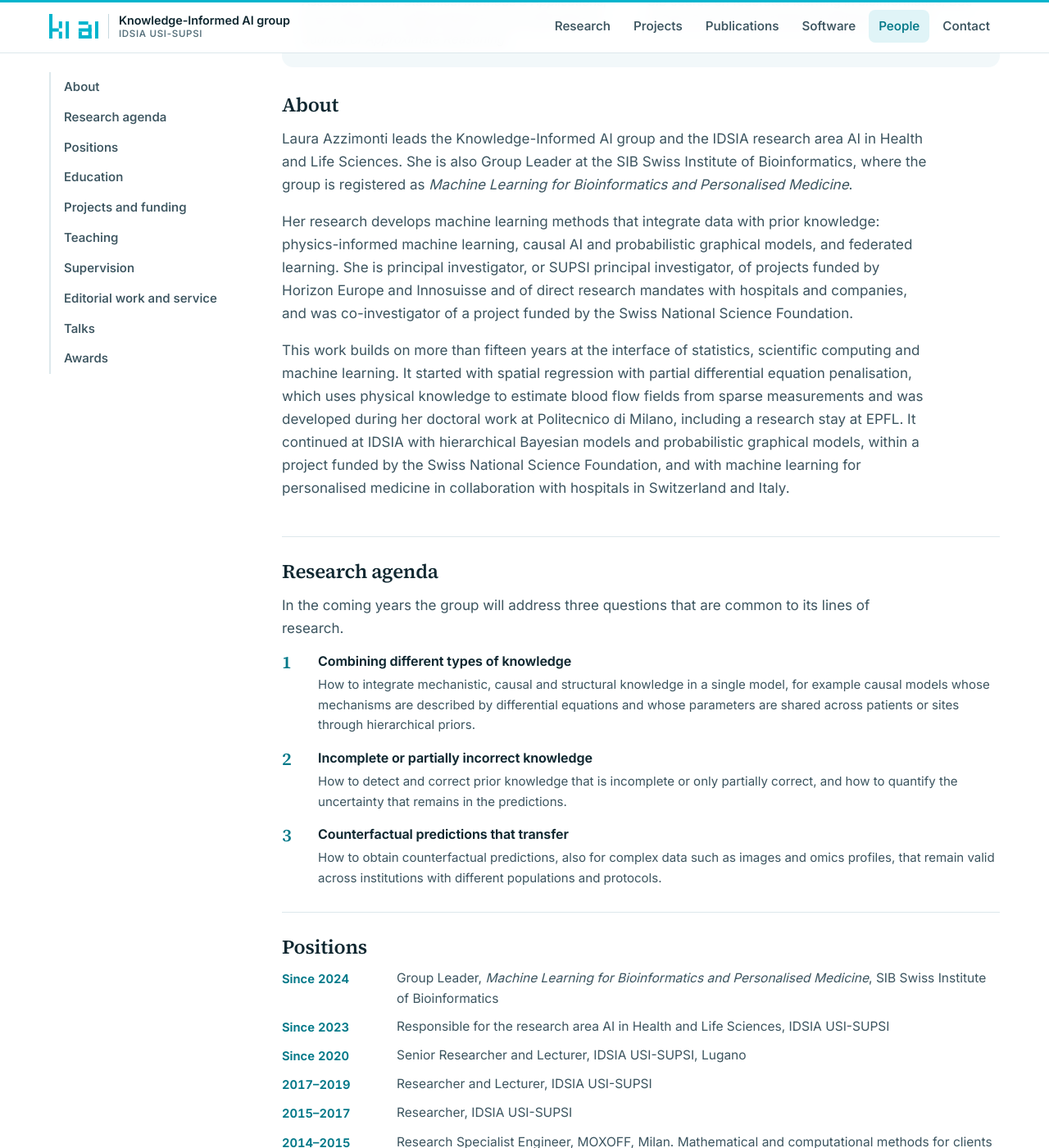
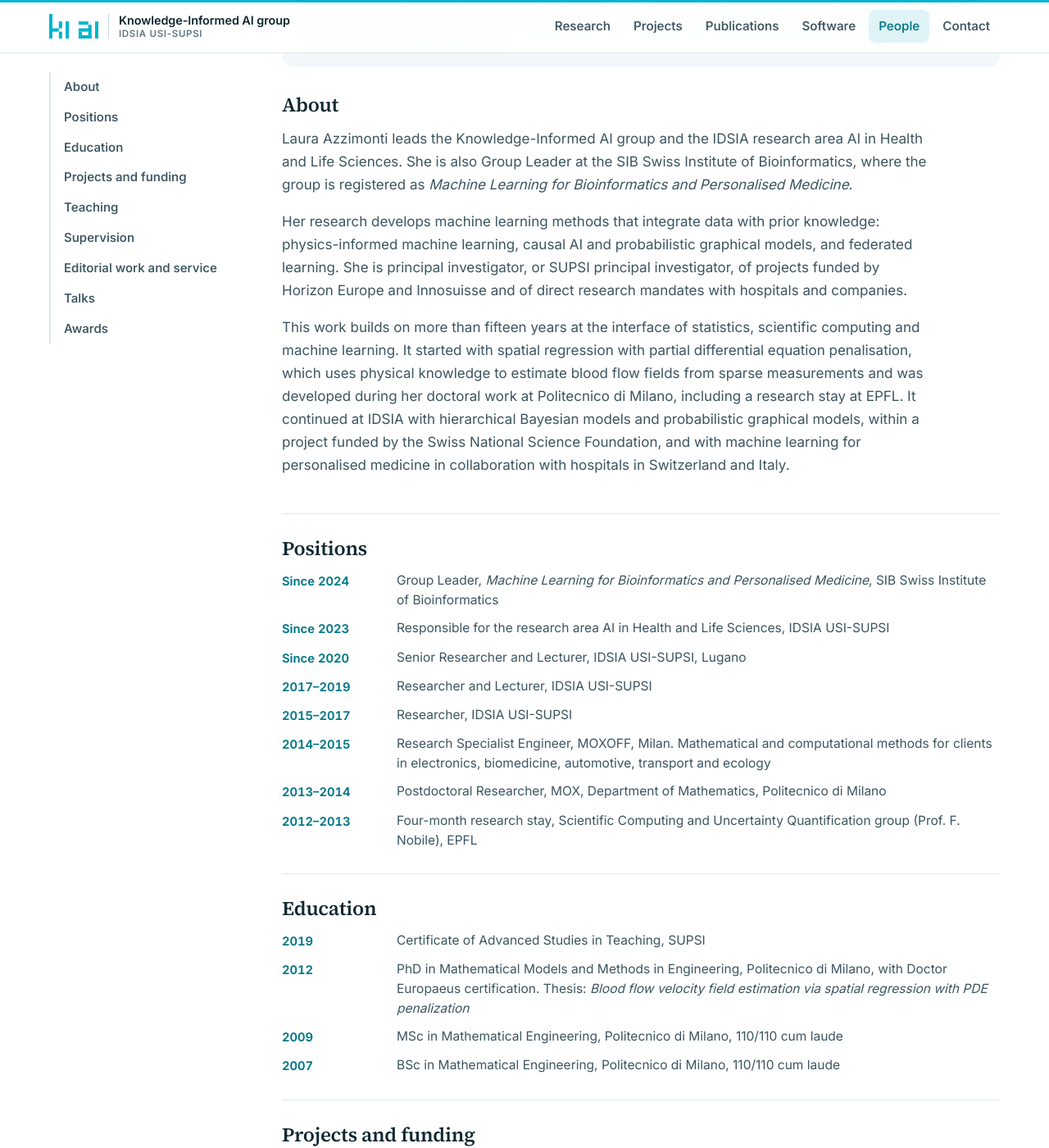
Before and after one commit to kiai-idsia/kiai-idsia.github.io, a Jekyll site: the page built from people/laura-azzimonti.html, in a window 1280 px wide and 1400 px high, scrolled down 625 px. Shown: the whole window at 82% size. Built offline with Jekyll 4.4.1, drawn with Linux system fonts in a browser that asks for light colours; some of the changed text lies outside the part shown.

Commit message:
Tolta la Research agenda, corretto il ruolo nel progetto SNSF

```diff
--- a/_data/past_projects.yml
+++ b/_data/past_projects.yml
@@ -54,8 +54,7 @@
   lines: [causal]
   domains: []
   summary: >-
-    Hierarchical Bayesian estimation of the parameters of Bayesian networks
-    (co-investigator).
+    Hierarchical Bayesian estimation of the parameters of Bayesian networks.
 
 - title: Data mining for public statistics
   years: 2016
--- a/people/laura-azzimonti.html
+++ b/people/laura-azzimonti.html
@@ -31,7 +31,6 @@ layout: default
   <nav class="profile-nav" aria-label="On this page">
     <ul>
       <li><a href="#about">About</a></li>
-      <li><a href="#agenda">Research agenda</a></li>
       <li><a href="#positions">Positions</a></li>
       <li><a href="#education">Education</a></li>
       <li><a href="#funding">Projects and funding</a></li>
@@ -57,27 +56,8 @@ layout: default
     <section id="about" class="cv-section">
       <h2>About</h2>
       <p>Laura Azzimonti leads the Knowledge-Informed AI group and the IDSIA research area AI in Health and Life Sciences. She is also Group Leader at the SIB Swiss Institute of Bioinformatics, where the group is registered as <em>Machine Learning for Bioinformatics and Personalised Medicine</em>.</p>
-      <p>Her research develops machine learning methods that integrate data with prior knowledge: physics-informed machine learning, causal AI and probabilistic graphical models, and federated learning. She is principal investigator, or SUPSI principal investigator, of projects funded by Horizon Europe and Innosuisse and of direct research mandates with hospitals and companies, and was co-investigator of a project funded by the Swiss National Science Foundation.</p>
+      <p>Her research develops machine learning methods that integrate data with prior knowledge: physics-informed machine learning, causal AI and probabilistic graphical models, and federated learning. She is principal investigator, or SUPSI principal investigator, of projects funded by Horizon Europe and Innosuisse and of direct research mandates with hospitals and companies.</p>
       <p>This work builds on more than fifteen years at the interface of statistics, scientific computing and machine learning. It started with spatial regression with partial differential equation penalisation, which uses physical knowledge to estimate blood flow fields from sparse measurements and was developed during her doctoral work at Politecnico di Milano, including a research stay at EPFL. It continued at IDSIA with hierarchical Bayesian models and probabilistic graphical models, within a project funded by the Swiss National Science Foundation, and with machine learning for personalised medicine in collaboration with hospitals in Switzerland and Italy.</p>
-    </section>
-
-    <section id="agenda" class="cv-section">
-      <h2>Research agenda</h2>
-      <p>In the coming years the group will address three questions that are common to its lines of research.</p>
-      <ol class="agenda agenda-profile">
-        <li>
-          <h3>Combining different types of knowledge</h3>
-          <p>How to integrate mechanistic, causal and structural knowledge in a single model, for example causal models whose mechanisms are described by differential equations and whose parameters are shared across patients or sites through hierarchical priors.</p>
-        </li>
-        <li>
-          <h3>Incomplete or partially incorrect knowledge</h3>
-          <p>How to detect and correct prior knowledge that is incomplete or only partially correct, and how to quantify the uncertainty that remains in the predictions.</p>
-        </li>
-        <li>
-          <h3>Counterfactual predictions that transfer</h3>
-          <p>How to obtain counterfactual predictions, also for complex data such as images and omics profiles, that remain valid across institutions with different populations and protocols.</p>
-        </li>
-      </ol>
     </section>
 
     <section id="positions" class="cv-section">
@@ -117,7 +97,6 @@ layout: default
         <dt>2021&ndash;2022</dt><dd><a href="{{ '/projects/k-clier/' | relative_url }}">CLIER and K-CLIER</a>, with EOC (2022 follow-up as direct mandate). PI</dd>
         <dt>2018&ndash;2022</dt><dd>Direct mandates with a major Swiss bank on client analytics and natural language processing (2018&ndash;2021). PI. Organisational manager of the collaboration in 2019&ndash;2020, coordinating twenty SUPSI researchers in six sub-projects, and responsible for the collaboration in 2020&ndash;2022</dd>
         <dt>2018</dt><dd>ALBIS, risk-based surveillance of invasive mosquitoes, SUPSI. Applicant and co-investigator</dd>
-        <dt>2016&ndash;2018</dt><dd>Statistical learning and inference on big data with probabilistic graphical models, Swiss National Science Foundation. Co-investigator</dd>
         <dt>2015&ndash;2022</dt><dd>Further mandates and consultancy projects with EOC (personalised medicine, vital signs, perinatal depression, resource planning). PI</dd>
         <dt>2011&ndash;2013</dt><dd>FIRB <em>Futuro in Ricerca</em> and PRIN projects, Italian Ministry of Education, University and Research. Co-investigator</dd>
       </dl>
```
